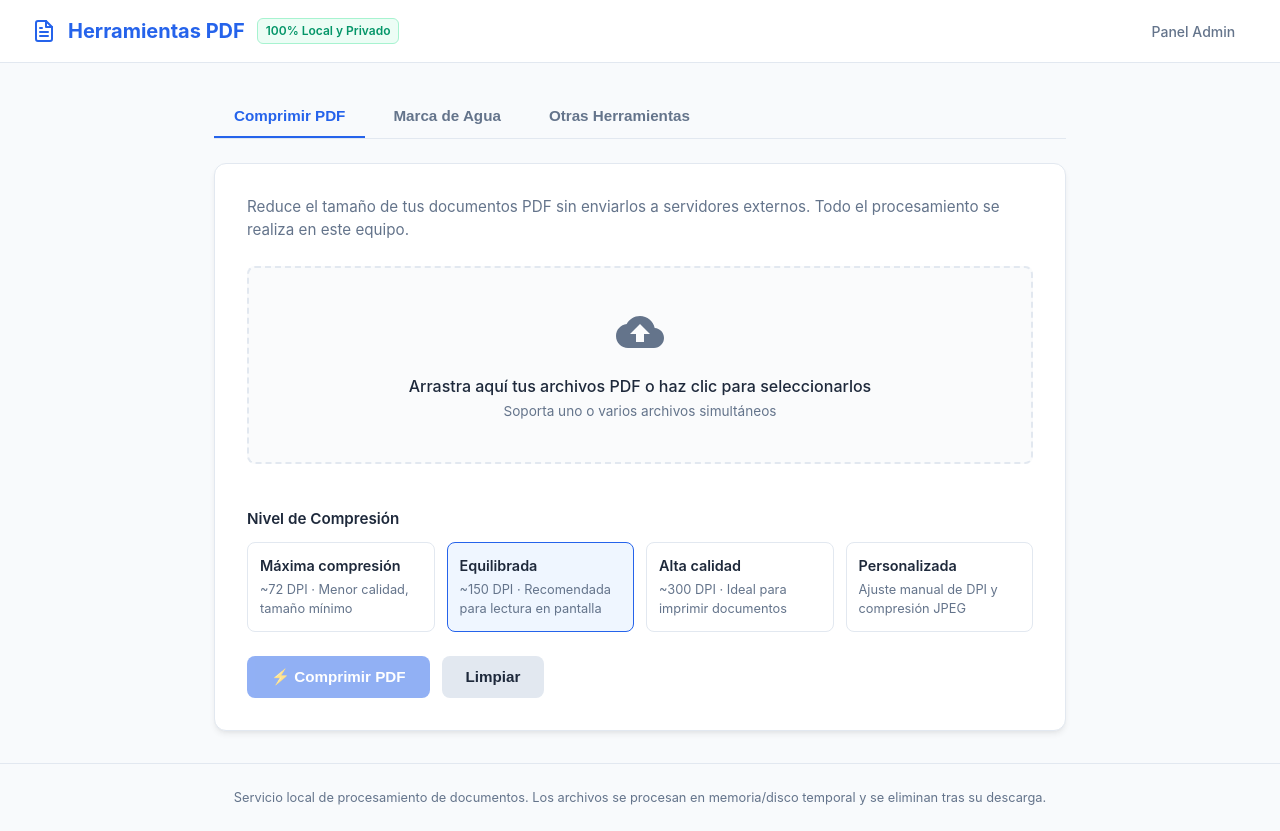
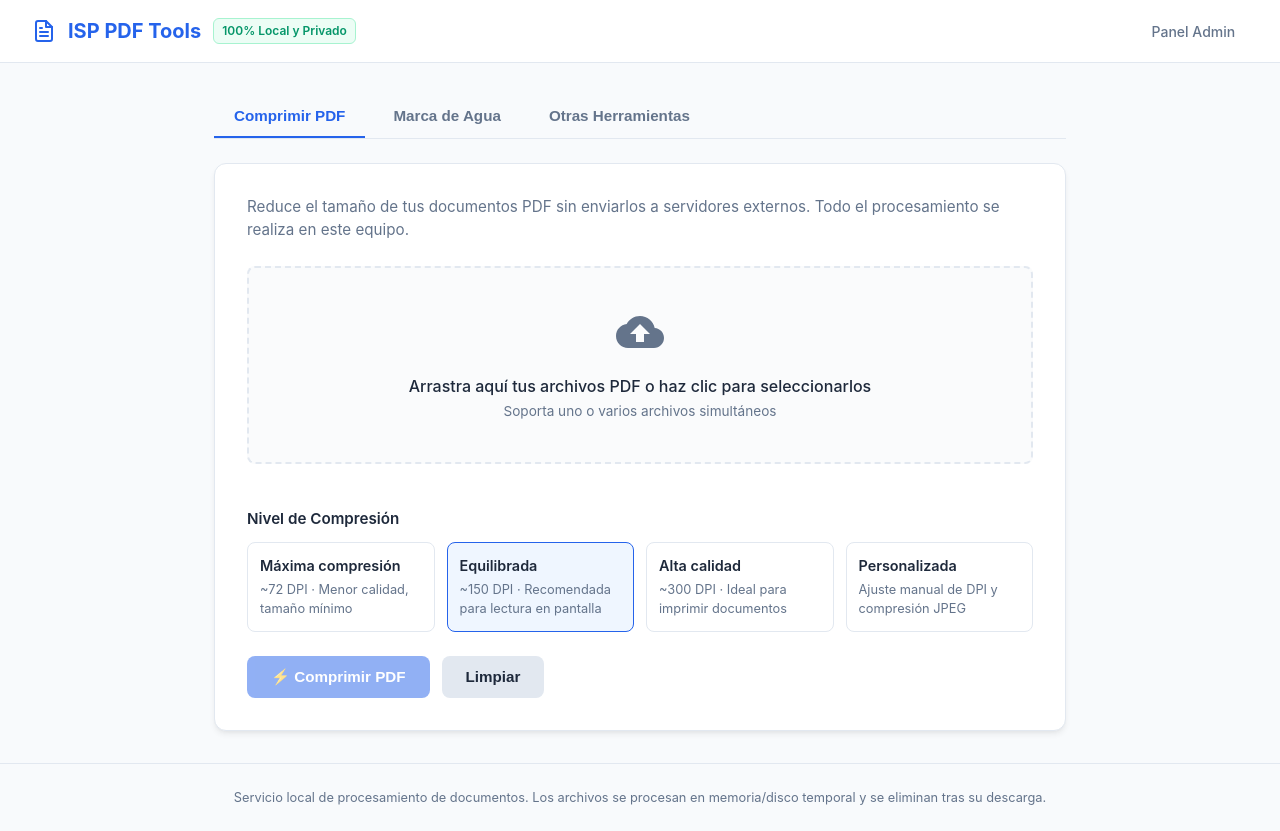
Before and after one commit to CristianSerrat/ISP_PDF_Compressor, a plain HTML site: page app/static/index.html in a window 1280 px wide. Drawn offline with Linux system fonts and the light colour scheme.

Commit message:
cambio título superior

```diff
--- a/app/static/index.html
+++ b/app/static/index.html
@@ -18,7 +18,7 @@
         <line x1="16" y1="17" x2="8" y2="17"></line>
         <polyline points="10 9 9 9 8 9"></polyline>
       </svg>
-      <h1>Herramientas PDF</h1>
+      <h1>ISP PDF Tools</h1>
       <span class="badge-local">100% Local y Privado</span>
     </div>
     <div class="header-links">
```
